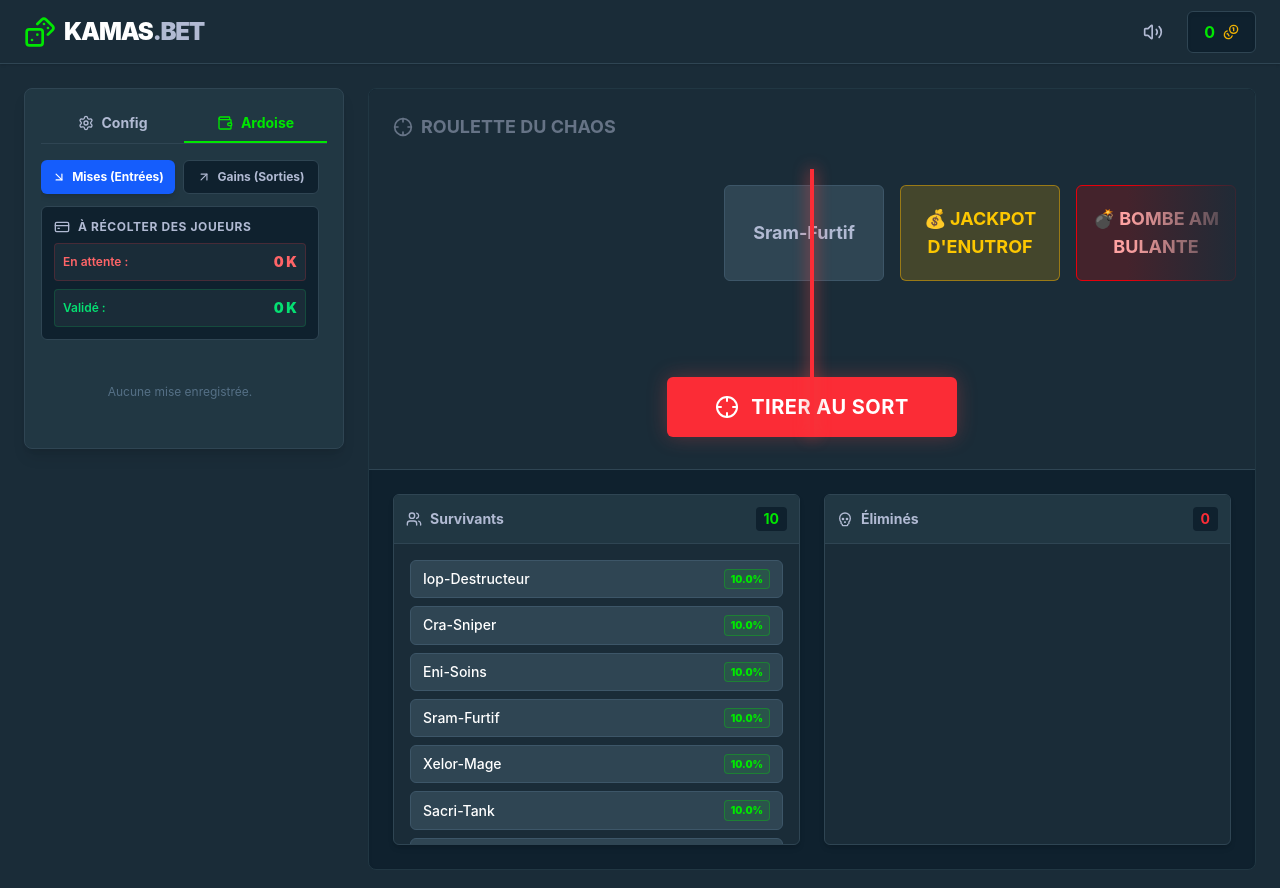
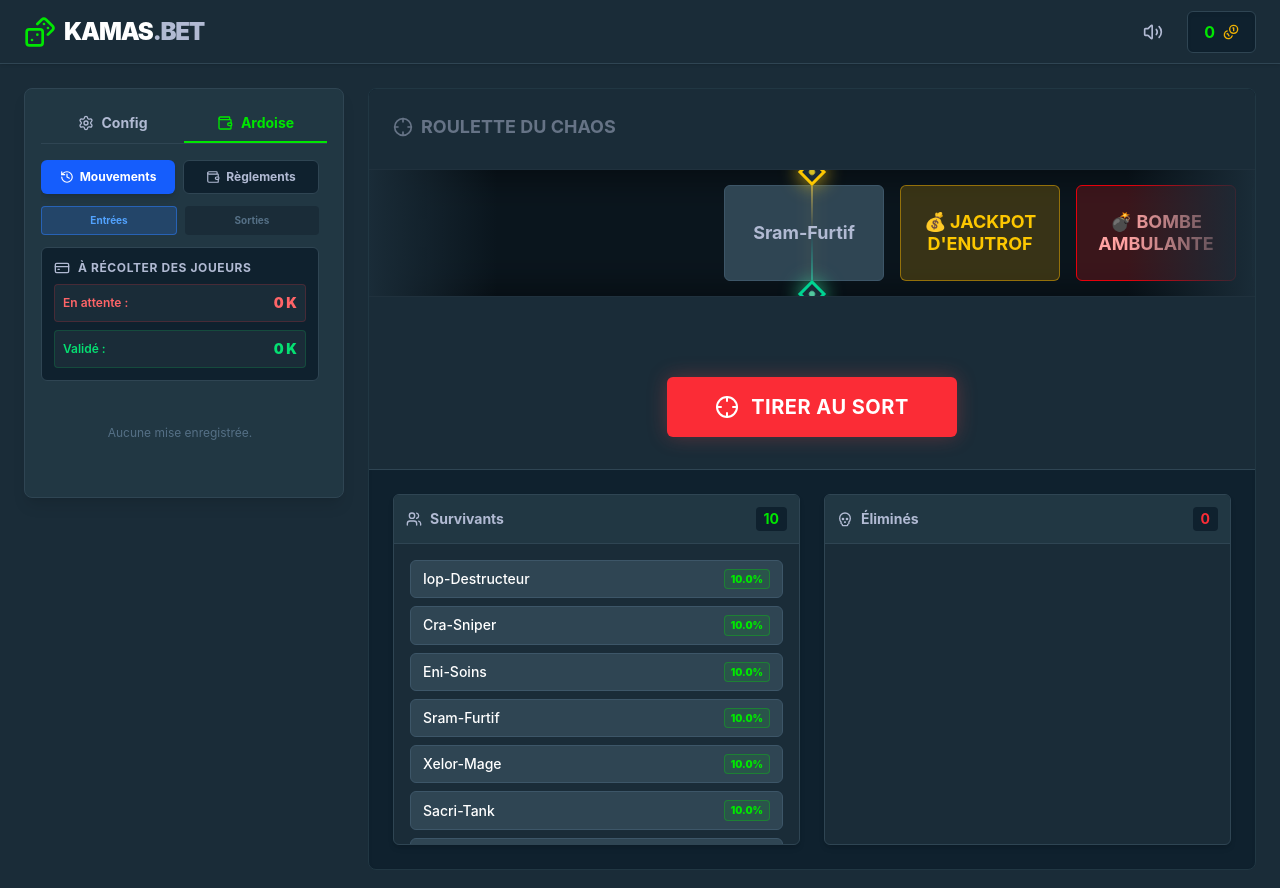
Before and after one commit to Fisticent/dofuskamas.bet, a React (Vite) app: page / in a window 1280 px wide. Both pictures are taken after a click on the button "Ardoise". Shown: the top 888 px of the page. Built offline with nearby package versions, Linux system fonts and the light colour scheme.

Commit message:
feat: Add splitwise settlement system and redesign roulette pointers

```diff
--- a/src/App.jsx
+++ b/src/App.jsx
@@ -397,7 +397,7 @@ const App = () => {
   };
 
   const getWheelItemClass = (item, isTarget) => {
-    let base = "w-40 h-24 flex-shrink-0 flex items-center justify-center p-3 text-center break-all font-bold text-lg rounded-md transition-colors duration-200 border ";
+    let base = "w-40 h-24 flex-shrink-0 flex items-center justify-center p-2 text-center whitespace-normal leading-tight font-bold text-base md:text-lg rounded-md transition-colors duration-200 border ";
     if (isTarget) return base + "scale-105 shadow-[0_0_20px_rgba(255,255,255,0.4)] z-10 bg-white text-black border-white";
     switch(item.type) {
       case 'player': return base + "bg-[#2f4553] text-[#b1bad3] border-[#3d5668]";
@@ -416,6 +416,61 @@ const App = () => {
   };
 
   const isTension = alivePlayers.length <= 3 && alivePlayers.length > 1 && !winner && !assassinTargeting && !duelState;
+
+  const calculateSettlements = () => {
+    let balances = {};
+    const allPlayers = [...new Set([...alivePlayers, ...eliminatedPlayers, ...contributions.map(c => c.player), ...sessionHistory.map(h => h.winner)])];
+
+    allPlayers.forEach(p => balances[p] = 0);
+
+    contributions.forEach(c => {
+      if (balances[c.player] !== undefined) balances[c.player] -= c.amount;
+    });
+
+    sessionHistory.forEach(h => {
+      let winners = [h.winner];
+      if (h.winner.includes('&')) {
+        winners = h.winner.split('&').map(w => w.split('(')[0].trim());
+      }
+      const splitAmount = Math.floor(h.prize / winners.length);
+      winners.forEach(w => {
+        if (balances[w] !== undefined) balances[w] += splitAmount;
+      });
+    });
+
+    let debtors = [];
+    let creditors = [];
+    Object.keys(balances).forEach(p => {
+      if (balances[p] < 0) debtors.push({ player: p, amount: Math.abs(balances[p]) });
+      if (balances[p] > 0) creditors.push({ player: p, amount: balances[p] });
+    });
+
+    debtors.sort((a, b) => b.amount - a.amount);
+    creditors.sort((a, b) => b.amount - a.amount);
+
+    let settlements = [];
+    let i = 0, j = 0;
+
+    while (i < debtors.length && j < creditors.length) {
+      let debtor = debtors[i];
+      let creditor = creditors[j];
+      let amount = Math.min(debtor.amount, creditor.amount);
+
+      if (amount > 0) {
+        settlements.push({ from: debtor.player, to: creditor.player, amount });
+      }
+
+      debtor.amount -= amount;
+      creditor.amount -= amount;
+
+      if (debtor.amount === 0) i++;
+      if (creditor.amount === 0) j++;
+    }
+
+    return { balances, settlements };
+  };
+
+  const { balances, settlements } = calculateSettlements();
 
   return (
     <div className="min-h-screen bg-[#1a2c38] text-white font-sans flex flex-col items-center overflow-x-hidden relative">
@@ -600,15 +655,24 @@ const App = () => {
 
               {/* TABS DE L'ARDOISE */}
               <div className="flex gap-2">
-                <button onClick={() => setArdoiseView('mises')} className={`flex-1 py-2 text-xs font-bold rounded-md transition-colors flex items-center justify-center gap-1.5 ${ardoiseView === 'mises' ? 'bg-blue-600 text-white shadow-md' : 'bg-[#0f212e] text-[#b1bad3] border border-[#2f4553] hover:bg-[#1a2c38]'}`}>
-                  <ArrowDownRight className="w-3.5 h-3.5" /> Mises (Entrées)
+                <button onClick={() => setArdoiseView('history')} className={`flex-1 py-2 text-xs font-bold rounded-md transition-colors flex items-center justify-center gap-1.5 ${ardoiseView !== 'bilan' ? 'bg-blue-600 text-white shadow-md' : 'bg-[#0f212e] text-[#b1bad3] border border-[#2f4553] hover:bg-[#1a2c38]'}`}>
+                  <History className="w-3.5 h-3.5" /> Mouvements
                 </button>
-                <button onClick={() => setArdoiseView('gains')} className={`flex-1 py-2 text-xs font-bold rounded-md transition-colors flex items-center justify-center gap-1.5 ${ardoiseView === 'gains' ? 'bg-yellow-600 text-white shadow-md' : 'bg-[#0f212e] text-[#b1bad3] border border-[#2f4553] hover:bg-[#1a2c38]'}`}>
-                  <ArrowUpRight className="w-3.5 h-3.5" /> Gains (Sorties)
+                <button onClick={() => setArdoiseView('bilan')} className={`flex-1 py-2 text-xs font-bold rounded-md transition-colors flex items-center justify-center gap-1.5 ${ardoiseView === 'bilan' ? 'bg-[#00e701] text-[#0f212e] shadow-[0_0_15px_rgba(0,231,1,0.3)]' : 'bg-[#0f212e] text-[#b1bad3] border border-[#2f4553] hover:bg-[#1a2c38]'}`}>
+                  <Wallet className="w-3.5 h-3.5" /> Règlements
                 </button>
               </div>
 
+              {/* CONTENU SECONDAIRE SI HISTORY */}
+              {ardoiseView !== 'bilan' && (
+                <div className="flex gap-2">
+                  <button onClick={() => setArdoiseView('history')} className={`flex-1 py-1.5 text-[10px] font-bold rounded flex items-center justify-center gap-1 transition-colors ${ardoiseView === 'history' || ardoiseView === 'mises' ? 'bg-blue-500/20 text-blue-400 border border-blue-500/50' : 'bg-[#1a2c38] text-[#557086] hover:text-[#b1bad3]'}`}>Entrées</button>
+                  <button onClick={() => setArdoiseView('gains')} className={`flex-1 py-1.5 text-[10px] font-bold rounded flex items-center justify-center gap-1 transition-colors ${ardoiseView === 'gains' ? 'bg-yellow-500/20 text-yellow-400 border border-yellow-500/50' : 'bg-[#1a2c38] text-[#557086] hover:text-[#b1bad3]'}`}>Sorties</button>
+                </div>
+              )}
+
               {/* BILAN DE L'ONGLET ACTIF */}
+              {ardoiseView !== 'bilan' && (
               <div className="bg-[#0f212e] border border-[#2f4553] p-3 rounded-md flex flex-col gap-2 shrink-0">
                 <div className="text-xs font-bold text-[#b1bad3] uppercase tracking-wider flex items-center gap-2">
                   <CreditCard className="w-4 h-4" /> {ardoiseView === 'mises' ? 'À Récolter des joueurs' : 'À Payer (Gagnants & Voleurs)'}
@@ -616,7 +680,7 @@ const App = () => {
                 <div className="flex justify-between items-center bg-[#1a2c38] p-2 rounded border border-red-500/20">
                   <span className="text-xs text-red-400 font-semibold">En attente :</span>
                   <span className="text-sm text-red-400 font-black">
-                    {ardoiseView === 'mises'
+                    {ardoiseView !== 'gains'
                       ? formatKamas(contributions.filter(c => !c.paid).reduce((acc, curr) => acc + curr.amount, 0))
                       : formatKamas(sessionHistory.filter(h => !h.paid).reduce((acc, curr) => acc + curr.prize, 0))} K
                   </span>
@@ -624,16 +688,53 @@ const App = () => {
                 <div className="flex justify-between items-center bg-[#1a2c38] p-2 rounded border border-green-500/20">
                   <span className="text-xs text-green-400 font-semibold">Validé :</span>
                   <span className="text-sm text-green-400 font-black">
-                    {ardoiseView === 'mises'
+                    {ardoiseView !== 'gains'
                       ? formatKamas(contributions.filter(c => c.paid).reduce((acc, curr) => acc + curr.amount, 0))
                       : formatKamas(sessionHistory.filter(h => h.paid).reduce((acc, curr) => acc + curr.prize, 0))} K
                   </span>
                 </div>
               </div>
+              )}
 
               {/* LISTE DES TRANSACTIONS */}
-              <div className="flex-1 overflow-y-auto scrollbar-thin space-y-2">
-                {ardoiseView === 'mises' ? (
+              <div className="flex-1 overflow-y-auto scrollbar-thin space-y-2 pb-2">
+                {ardoiseView === 'bilan' ? (
+                  <div className="flex flex-col gap-4 animate-fade-in">
+                    <div className="bg-[#1a2c38] p-3 rounded-md border border-[#2f4553]">
+                      <h4 className="text-xs font-black text-[#b1bad3] mb-3 uppercase tracking-widest text-center">Transferts Recommandés</h4>
+                      {settlements.length === 0 ? (
+                        <div className="text-center text-[#557086] text-xs py-4">Tout le monde est à l'équilibre !</div>
+                      ) : (
+                        <div className="flex flex-col gap-2">
+                          {settlements.map((s, idx) => (
+                            <div key={`settle-${idx}`} className="flex items-center justify-between bg-[#0a151d] p-2 rounded border border-[#2f4553]">
+                              <span className="text-red-400 font-bold text-[11px] truncate w-1/3 text-left">{s.from}</span>
+                              <div className="text-[#b1bad3] text-[10px] flex flex-col items-center mx-1 shrink-0">
+                                <span className="font-black text-[#00e701]">{formatKamas(s.amount)}</span>
+                                <span className="text-[10px] leading-none text-[#557086]">➔</span>
+                              </div>
+                              <span className="text-green-400 font-bold text-[11px] truncate text-right w-1/3">{s.to}</span>
+                            </div>
+                          ))}
+                        </div>
+                      )}
+                    </div>
+                    <div>
+                      <h4 className="text-xs font-bold text-[#557086] mb-2 uppercase tracking-wide">Balance Nette Individuelle</h4>
+                      <div className="flex flex-col gap-1.5">
+                        {Object.entries(balances).sort((a,b) => b[1] - a[1]).map(([p, bal]) => {
+                          if (bal === 0) return null;
+                          return (
+                            <div key={p} className={`flex justify-between p-2 mt-1 rounded text-xs border ${bal > 0 ? 'bg-green-900/10 border-green-500/20 text-green-400' : 'bg-red-900/10 border-red-500/20 text-red-400'}`}>
+                              <span className="font-semibold truncate">{p}</span>
+                              <span className="font-black">{bal > 0 ? '+' : ''}{formatKamas(bal)}</span>
+                            </div>
+                          )
+                        })}
+                      </div>
+                    </div>
+                  </div>
+                ) : ardoiseView !== 'gains' ? (
                   contributions.length === 0 ? (
                     <div className="text-center text-[#557086] text-xs py-8">Aucune mise enregistrée.</div>
                   ) : (
@@ -806,13 +907,28 @@ const App = () => {
 
               {!winner ? (
                 <>
-                  <div className="absolute top-20 bottom-8 left-1/2 w-1 bg-red-500 z-20 -translate-x-1/2 shadow-[0_0_15px_#ef4444]"></div>
+                  <div className="relative w-full max-w-4xl h-32 overflow-hidden border-y border-[#2f4553]/60 bg-[#0a151d] shadow-[inset_0_0_40px_rgba(0,0,0,0.6)]">
+                    <div className="absolute inset-y-0 left-0 w-32 bg-gradient-to-r from-[#1a2c38] to-transparent z-40 pointer-events-none"></div>
+                    <div className="absolute inset-y-0 right-0 w-32 bg-gradient-to-l from-[#1a2c38] to-transparent z-40 pointer-events-none"></div>
 
-                  <div className="relative w-full max-w-4xl h-32 overflow-hidden">
-                    <div className="absolute inset-y-0 left-0 w-32 bg-gradient-to-r from-[#1a2c38] to-transparent z-10 pointer-events-none"></div>
-                    <div className="absolute inset-y-0 right-0 w-32 bg-gradient-to-l from-[#1a2c38] to-transparent z-10 pointer-events-none"></div>
+                    {/* Ligne Laser Subtile */}
+                    <div className="absolute top-0 bottom-0 left-1/2 w-[2px] z-30 -translate-x-1/2 bg-gradient-to-b from-yellow-400/70 via-transparent to-emerald-400/70 mix-blend-screen pointer-events-none shadow-[0_0_15px_rgba(250,204,21,0.3)]"></div>
 
-                    <div className="absolute left-1/2 h-full flex gap-4 items-center w-max" style={spinStyles}>
+                    {/* Curseur Haut (Kamas Doré) */}
+                    <div className="absolute top-[-8px] left-1/2 z-40 -translate-x-1/2 drop-shadow-[0_0_10px_rgba(250,204,21,0.9)] pointer-events-none">
+                      <div className="w-5 h-5 bg-[#1a2c38] border-[3px] border-yellow-400 rotate-45 flex items-center justify-center shadow-inner">
+                         <div className="w-1.5 h-1.5 bg-yellow-300 rounded-full animate-pulse"></div>
+                      </div>
+                    </div>
+
+                    {/* Curseur Bas (Dofus Emeraude) */}
+                    <div className="absolute bottom-[-8px] left-1/2 z-40 -translate-x-1/2 drop-shadow-[0_0_10px_rgba(52,211,153,0.9)] pointer-events-none">
+                      <div className="w-5 h-5 bg-[#1a2c38] border-[3px] border-emerald-400 rotate-45 flex items-center justify-center shadow-inner">
+                         <div className="w-1.5 h-1.5 bg-emerald-300 rounded-full animate-pulse"></div>
+                      </div>
+                    </div>
+
+                    <div className="absolute left-1/2 h-full flex gap-4 items-center w-max z-10" style={spinStyles}>
                       {wheelItems.map((item, index) => (
                         <div key={index} className={getWheelItemClass(item, lastEvent !== null && index === 50)}>
                           {item.text}
```
